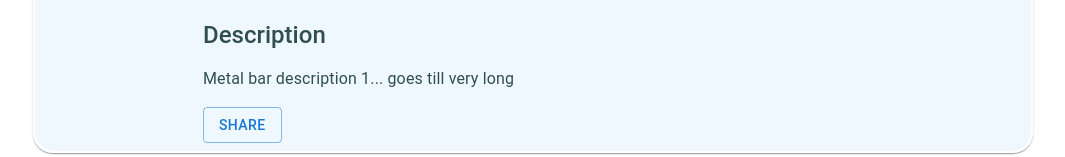
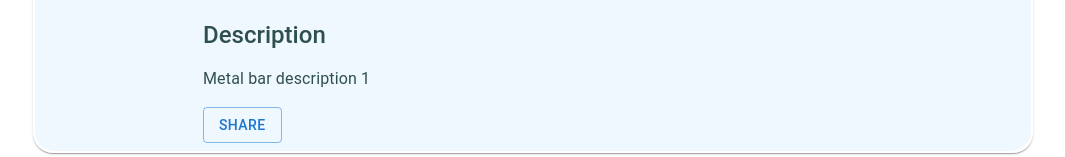
Before and after one commit to deadgravy/share-function, a Next.js app: page /specificListing/1 in a window 1280 px wide. Shown: the part 375-532 px from the top of the page, without its empty margins (107-1172 px from the left). Built offline with nearby package versions, Linux system fonts and the light colour scheme.

Commit message:
fix: fix routing error
fix routing error for learn more button

```diff
--- a/src/pages/listing.tsx
+++ b/src/pages/listing.tsx
@@ -14,16 +14,19 @@ import ModalPopUp from '@/components/modal';
 //this is fake data remember to use real data from database by integrating it to the backend
 const listingData: Listing[] = [
   {
+    id: 1,
     title: 'Listing 1',
     description: 'This is a metal bar',
     price: 400,
   },
   {
+    id: 2,
     title: 'Listing 2',
     description: 'Metal bar on sale',
     price: 400,
   },
   {
+    id: 3,
     title: 'Listing 3',
     description: 'Metal bar for sale',
     price: 400,
@@ -47,7 +50,7 @@ const Listing = () => {
           </CardContent>
           <CardActions>
             <ModalPopUp />
-            <Link href="/specificListing/[id]">
+            <Link href={"/specificListing/"+listing.id}>
               <Button variant="outlined" sx={{ ml: 1 }}>
                 Learn More
               </Button>
--- a/src/pages/specificListing/[id].tsx
+++ b/src/pages/specificListing/[id].tsx
@@ -5,8 +5,9 @@ import { Box, Card, Typography, Button } from '@mui/material';
 import { useRouter } from 'next/router';
 
 const data: Listing = {
+  id: 1,
   title: 'Listing 1',
-  description: 'Metal bar description 1... goes till very long',
+  description: 'Metal bar description 1',
   price: 400,
 };
 
--- a/src/types/listing.tsx
+++ b/src/types/listing.tsx
@@ -1,4 +1,5 @@
 export interface Listing {
+    id: number;
     title: string;
     description: string;
     price: number;
```
